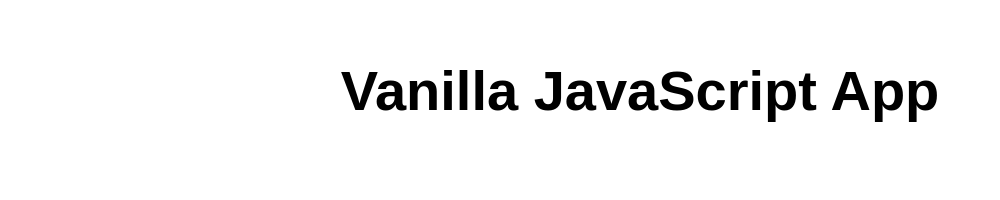
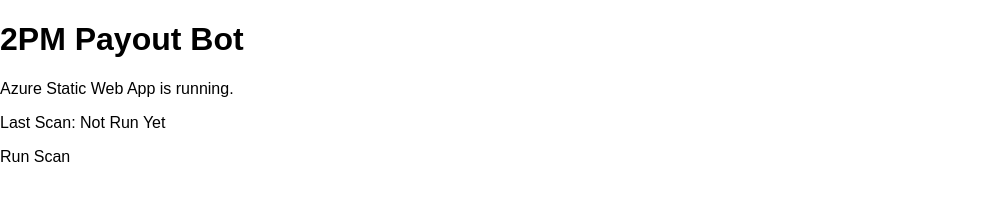
Before and after one commit to martinduo/my-first-static-web-app, a website: page src/index.html in a window 1280 px wide. Shown: the whole page, without its empty margins (0-1000 px from the left). Drawn offline with Linux system fonts and the light colour scheme.

Commit message:
Change HTML

```diff
--- a/src/index.html
+++ b/src/index.html
@@ -9,8 +9,14 @@
 </head>
 
 <body>
-  <main>
-    <h1>Vanilla JavaScript App</h1>
+  <p>
+    <h1>2PM Payout Bot</h1>
+
+    <p></p>Azure Static Web App is running.</p>
+
+    <p>Last Scan: Not Run Yet</p>
+
+    <p>Run Scan</p>
   </main>
 </body>
 
```
